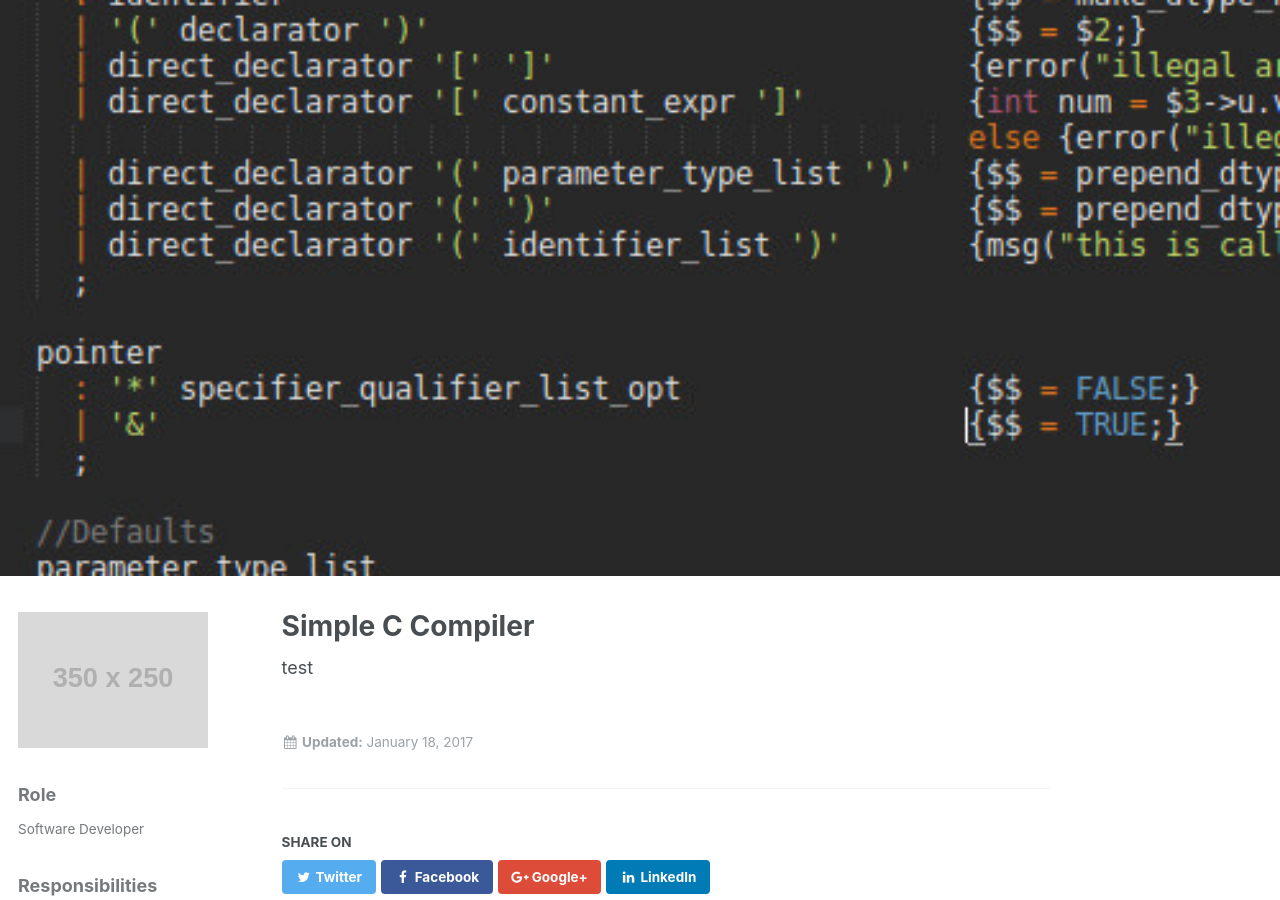
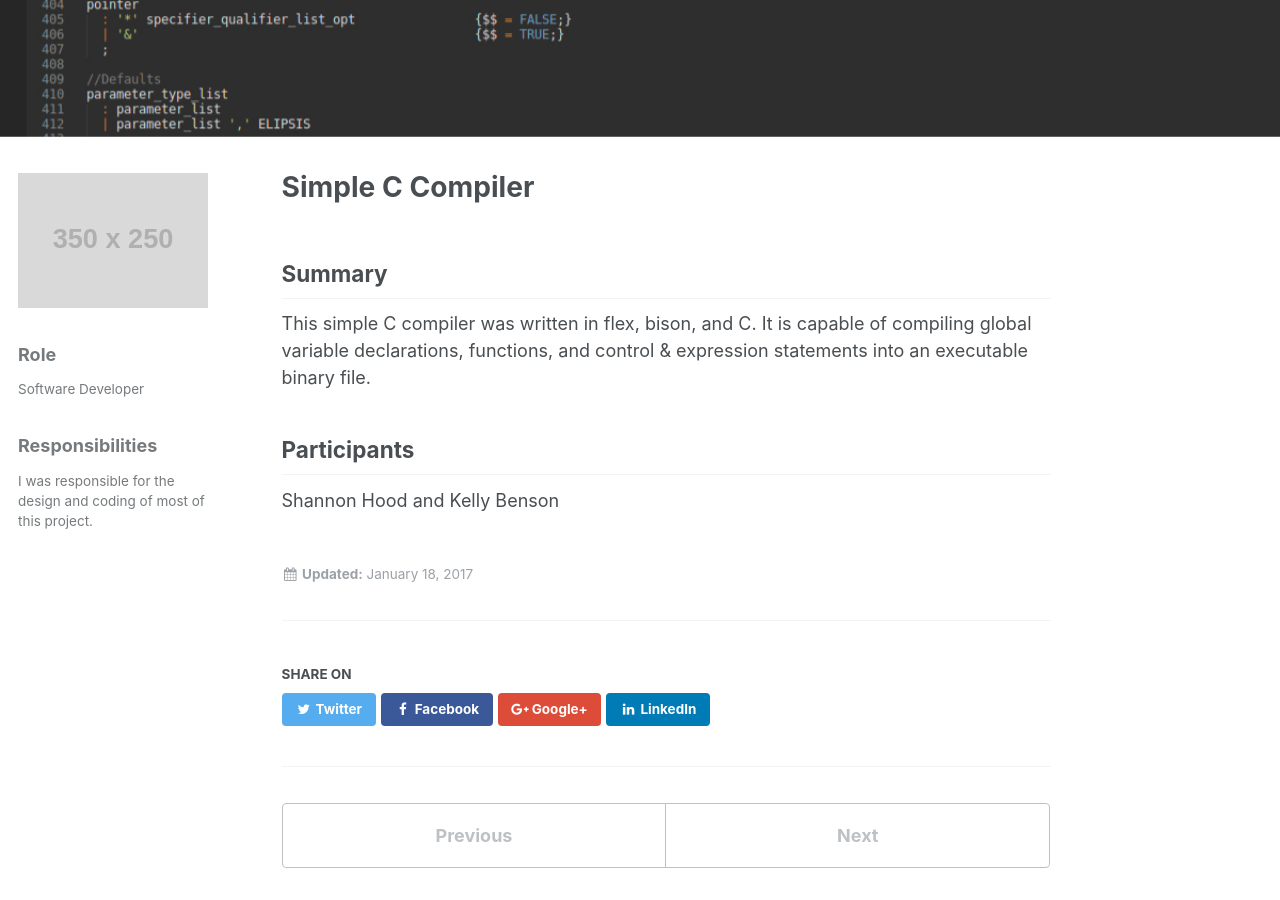
Before and after one commit to hoodsr/hoodsr.github.io, a Jekyll site: the page built from _portfolio/simplecompiler.md, in a window 1280 px wide and 900 px high, scrolled down 402 px. Built offline with Jekyll 4.4.1, drawn with Linux system fonts in a browser that asks for light colours.

Commit message:
added compilers basic info

```diff
--- a/_portfolio/simplecompiler.md
+++ b/_portfolio/simplecompiler.md
@@ -3,7 +3,7 @@ title: "Simple C Compiler"
 excerpt: "A compiler for basic C code written in C, flex, and bison. This compiler is able to process global variable declarations, function definitions, expression statements, & control statements."
 author_profile: false
 header:
-  image: simple-compiler-1.jpg
+  image: simple-compiler-2.jpg
   teaser: simple-compiler-1.jpg
 sidebar:
   - title: "Role"
@@ -11,7 +11,7 @@ sidebar:
     image_alt: "logo"
     text: "Software Developer"
   - title: "Responsibilities"
-    text: "Do everything"
+    text: "I was responsible for the design and coding of most of this project."
 gallery:
   - url: unsplash-gallery-image-1.jpg
     image_path: unsplash-gallery-image-1-th.jpg
@@ -24,4 +24,10 @@ gallery:
     alt: "placeholder image 3"
 ---
 
-test
+<h2>Summary</h2>
+This simple C compiler was written in flex, bison, and C. It is capable of compiling global
+variable declarations, functions, and control &amp; expression statements into an executable binary file.
+
+<h2>Participants</h2>
+
+Shannon Hood and Kelly Benson
```
Also changed, not shown: images/simple-compiler-2.jpg (added).
